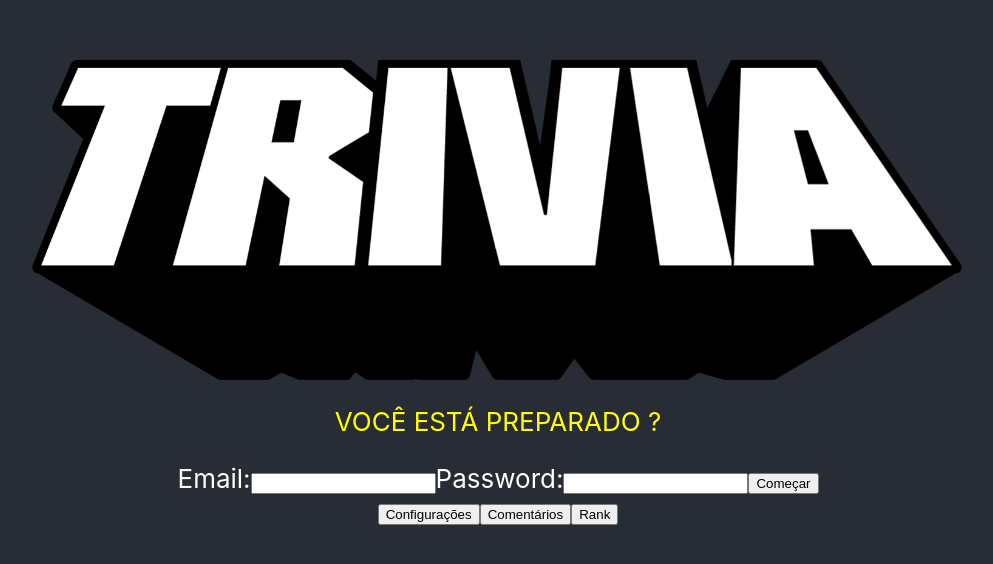
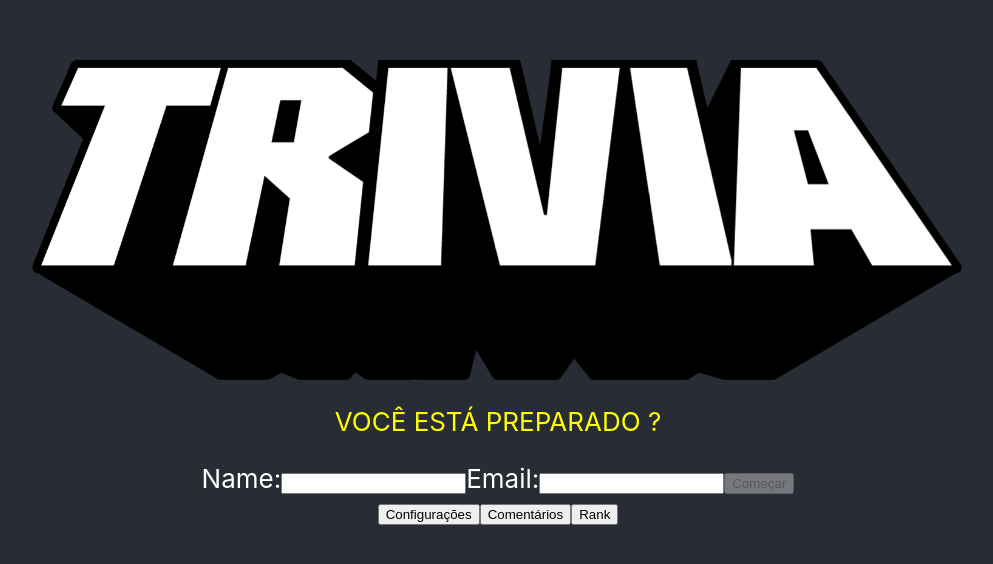
Before and after one commit to victorjunior95/sd-08-project-trivia-react-redux, a React (Create React App) app: page / in a window 1280 px wide. Shown: the part 108-672 px from the top of the page, without its empty margins (142-1135 px from the left). Built offline with nearby package versions, Linux system fonts and the light colour scheme; no server answers.

Commit message:
botao disbled e datatestid

```diff
--- a/src/Pages/Trivia.js
+++ b/src/Pages/Trivia.js
@@ -9,7 +9,10 @@ import fetchAPI from '../redux/actions';
 class Trivia extends Component {
   constructor(props) {
     super(props);
-    this.state = { };
+    this.state = {
+      name: '',
+      email: '',
+    };
     this.handleChange = this.handleChange.bind(this);
   }
 
@@ -33,6 +36,15 @@ class Trivia extends Component {
     return '';
   }
 
+  disabled() {
+    const { name, email } = this.state;
+    if (name === '' || email === '') {
+      return true;
+    }
+
+    return false;
+  }
+
   render() {
     return (
       <div className="App">
@@ -43,27 +55,31 @@ class Trivia extends Component {
           </p>
           <form id="form-one">
             <label htmlFor="input-text" className="field1">
+              Name:
+              <input
+                type="text"
+                name="name"
+                className="input-field"
+                onChange={ this.handleChange }
+                data-testid="input-player-name"
+              />
+            </label>
+            <label htmlFor="input-email" className="field2">
               Email:
               <input
                 type="text"
                 name="email"
                 className="input-field"
                 onChange={ this.handleChange }
-              />
-            </label>
-            <label htmlFor="input-password" className="field2">
-              Password:
-              <input
-                type="password"
-                name="password"
-                className="input-field"
-                onChange={ this.handleChange }
+                data-testid="input-player-name"
               />
             </label>
             <button
               type="button"
               className="btn"
               onClick={ () => this.handleClick() }
+              data-testid="btn-play"
+              disabled={ this.disabled() }
             >
               Começar
             </button>
```
